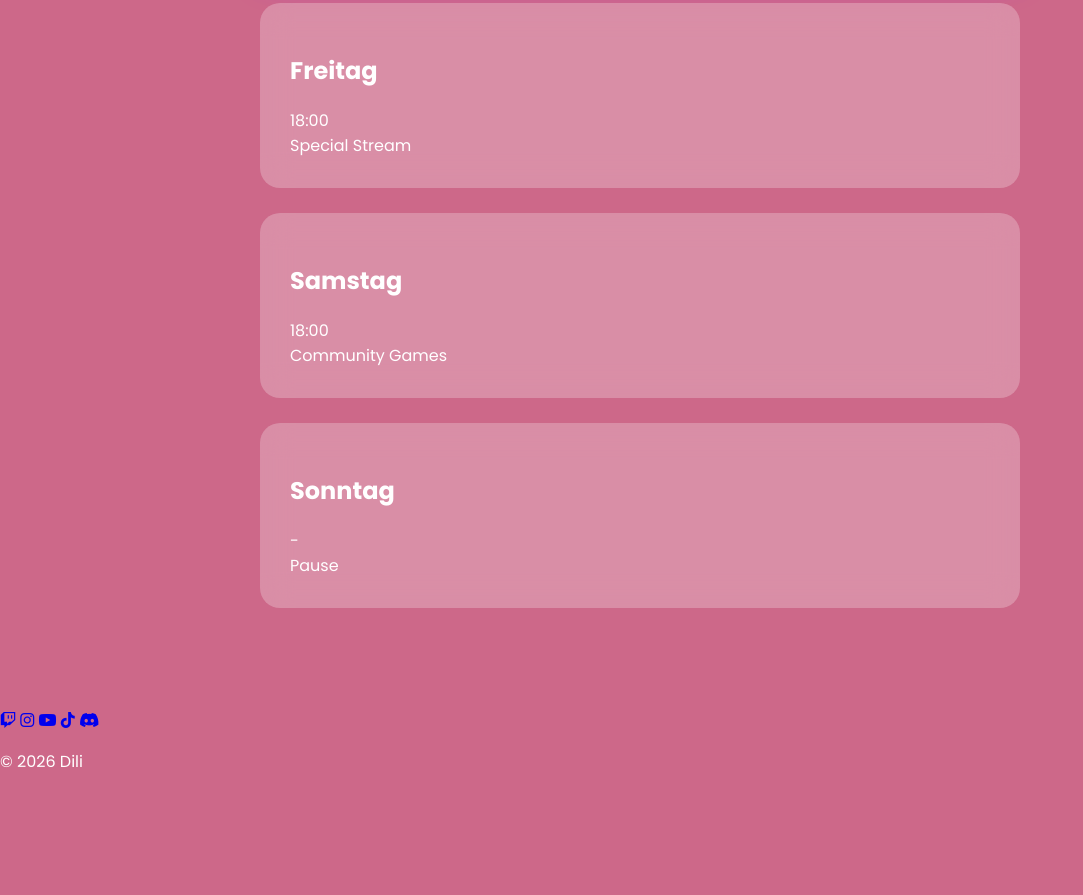
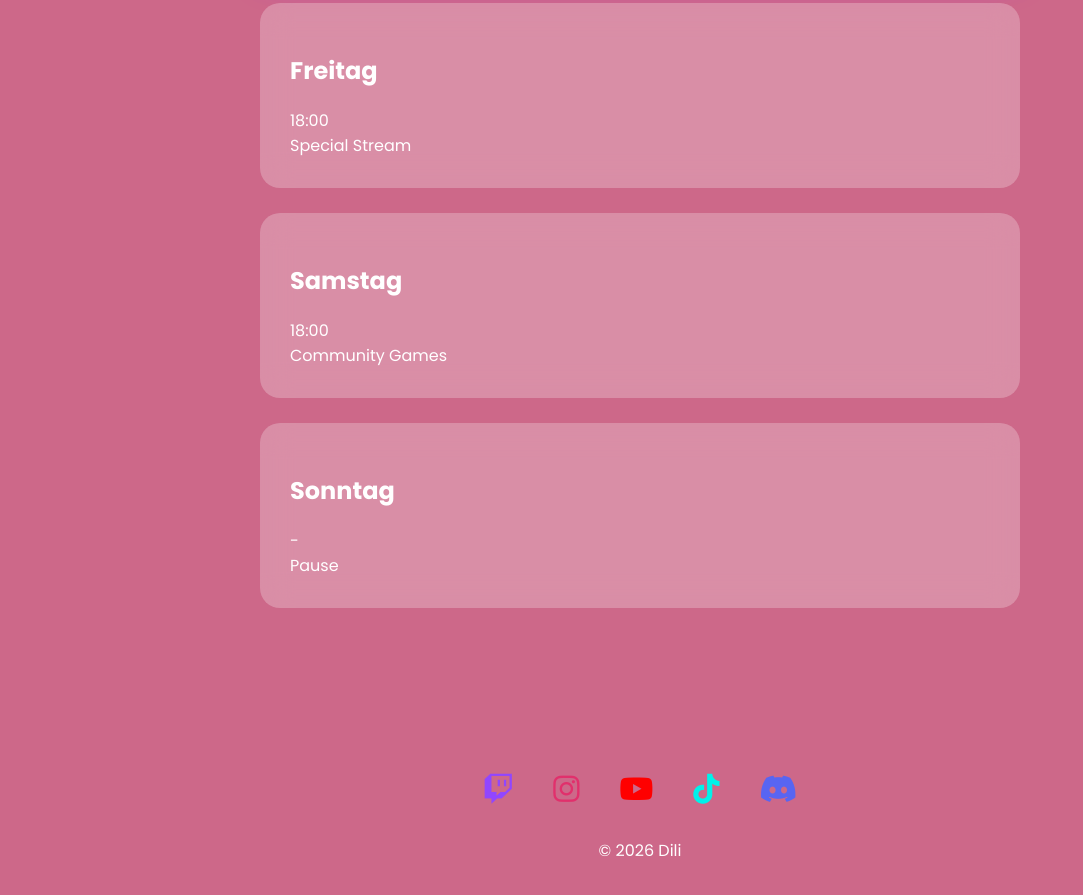
Before and after one commit to Dili-tv/Dili-Streamplan, a plain HTML site: page index.html in a window 1280 px wide. Shown: the part 1355-2250 px from the top of the page, without its empty margins (0-1083 px from the left). Before the commit the page ends 2145 px from the top, so only its background shows below. Drawn offline with Linux system fonts and the light colour scheme.

Commit message:
style.css

```diff
--- a/style.css
+++ b/style.css
@@ -95,7 +95,38 @@ body.dark #modeFlower {
   to { box-shadow: 0 0 35px #b026ff; }
 }
 
-/* REALISTISCHE BLÜTEN */
+/* SOCIALS – KORREKT ZENTRIERT */
+
+footer {
+  text-align: center;
+  padding: 60px 20px;
+}
+
+.socials {
+  display: flex;
+  justify-content: center;
+  align-items: center;
+  gap: 40px;
+  margin-bottom: 25px;
+}
+
+.socials a {
+  font-size: 30px;
+  transition: transform 0.3s ease, filter 0.3s ease;
+}
+
+.socials a:nth-child(1) { color: #9146FF; }
+.socials a:nth-child(2) { color: #E1306C; }
+.socials a:nth-child(3) { color: #FF0000; }
+.socials a:nth-child(4) { color: #00F2EA; }
+.socials a:nth-child(5) { color: #5865F2; }
+
+.socials a:hover {
+  transform: translateY(-6px) scale(1.1);
+  filter: drop-shadow(0 0 10px currentColor);
+}
+
+/* REALISTISCHE FALLENDE BLÜTEN */
 
 .petal {
   position: fixed;
```
